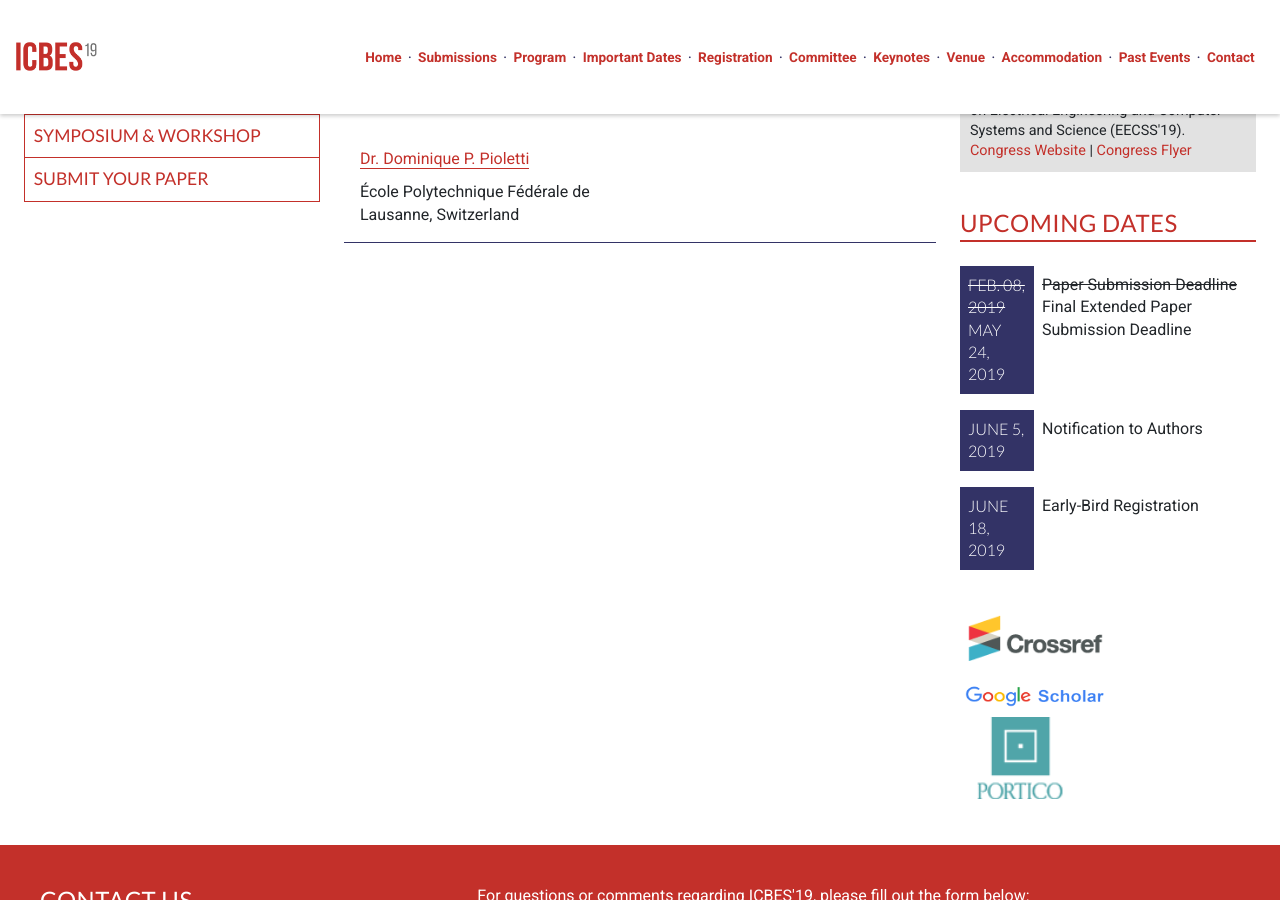
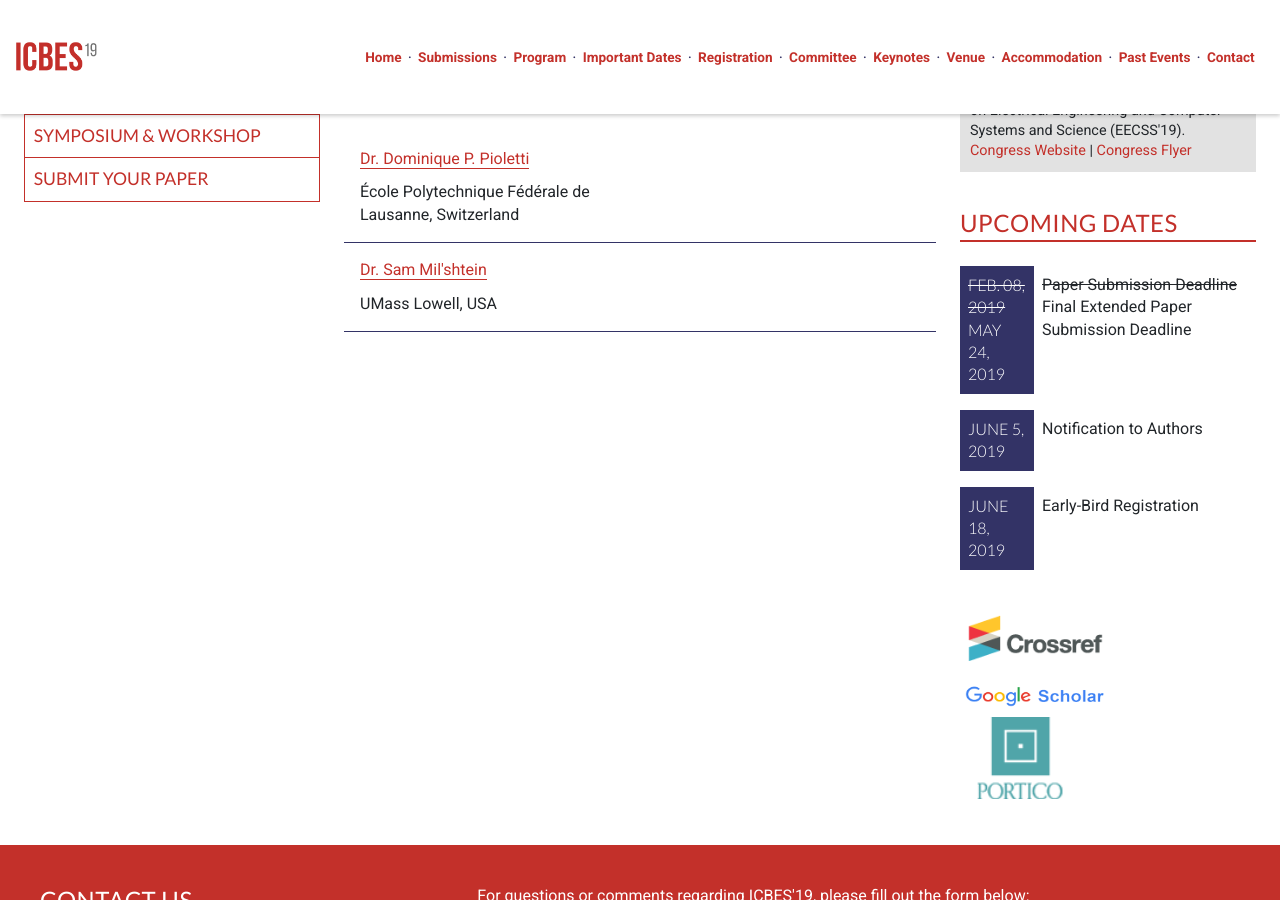
Before and after one commit to intaset/icbes, a Jekyll site: the page built from keynote.html, in a window 1280 px wide and 900 px high, scrolled down 433 px. Built offline with Jekyll 4.4.1, drawn with Linux system fonts in a browser that asks for light colours; nearby versions of some CDN libraries; Markdown is read by kramdown in place of the engine named in the settings; comment, search, counter and statistics services are not loaded.

Commit message:
update keynote

```diff
--- a/keynote.html
+++ b/keynote.html
@@ -22,6 +22,18 @@ keyword: biomedical engineering conference, biomedical conference, biosystems co
     </div>
 
   </div> <!-- End Keynotes -->
+  <div class="keynotes">
+    <div class="unit unit-s-1-1 unit-s-1-2 unit-m-1-2 unit-l-1-2">
+      <div class="unit-spacer">
+       <!--<a href="#Dr. Dominique P. Pioletti">--> <a href="https://www.uml.edu/research/aetc/staff/milshtein-samson.aspx">Dr. Sam Mil'shtein
+ </a>
+<br>
+           <p class="body">UMass Lowell, USA
+</p>
+      </div>
+    </div>
+
+  </div> <!-- End Keynotes -->
 
 <!--   <span class="anchor" id="Dr. Qiyin Fang"></span>
   <div class="keynote-info">
```
Also changed, not shown: index.html (+8 -1 lines), 2 other files.
